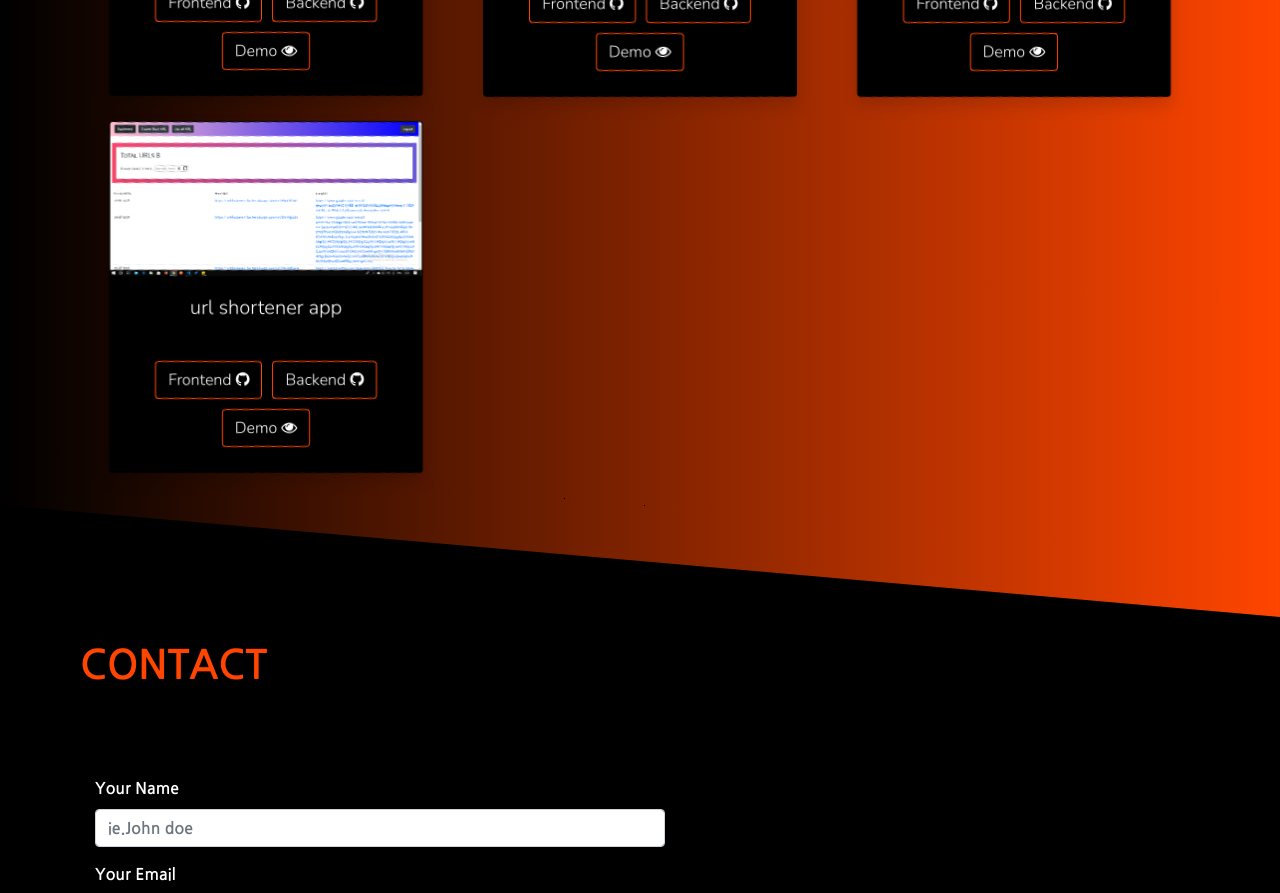
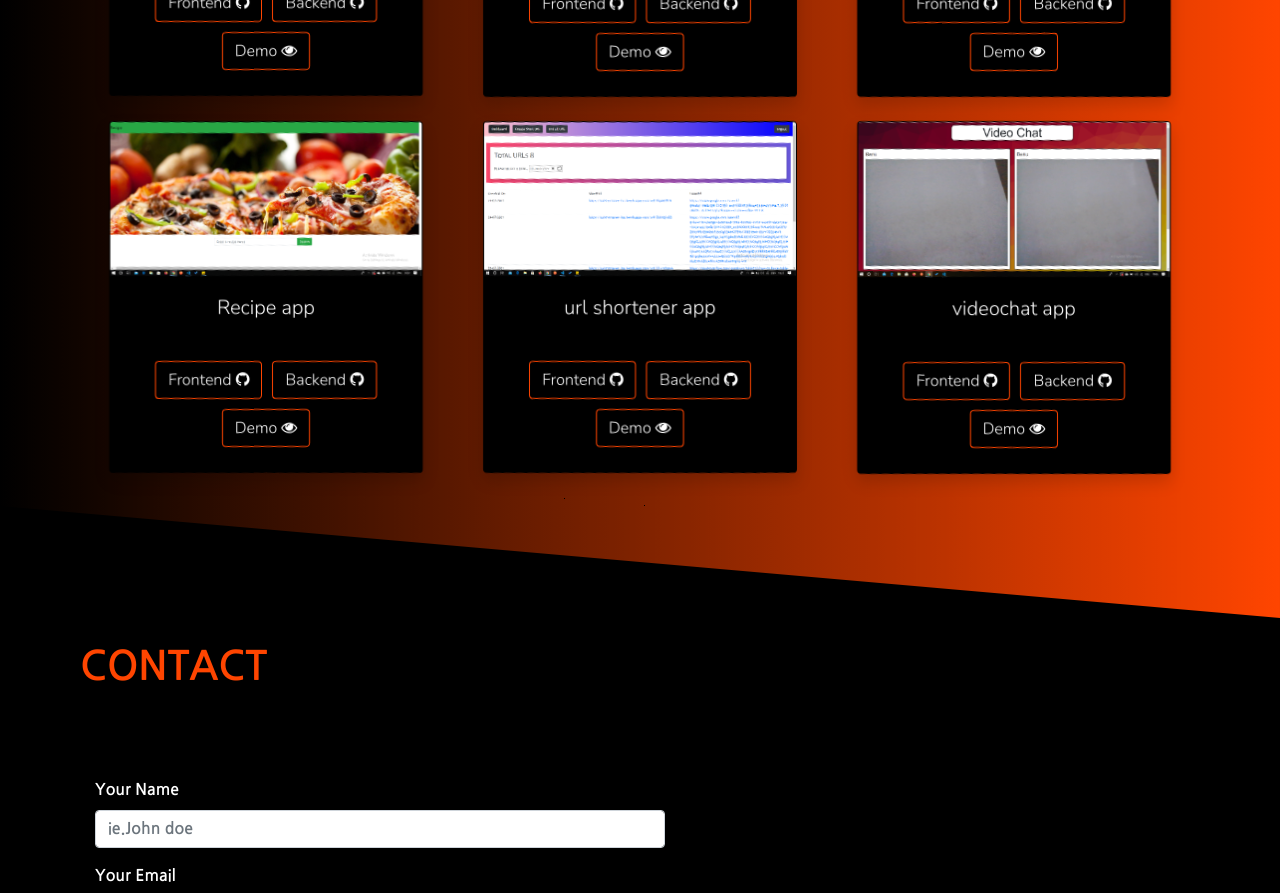
Before and after one commit to banupriyamohanraj/portfolioResume, a React (Create React App) app: page / in a window 1280 px wide. Shown: the part 4880-5773 px from the top of the page. Built offline with nearby package versions, Linux system fonts and the light colour scheme; a web font is replaced by a local one.

Commit message:
added projects

```diff
--- a/src/Components/Project/Project.js
+++ b/src/Components/Project/Project.js
@@ -3,8 +3,9 @@ import { Element } from "react-scroll";
 import React from "react";
 import Cloud from "../Image/cloud.png";
 import Ecomm from "../Image/E-comm.png";
-
+import Recipe from "../Image/receipe.png"
 import url from "../Image/urlshortener.png";
+import Videochat from "../Image/videochat.png"
 import invoice from "../Image/Invoicegenerator.png";
 
 function Project() {
@@ -33,13 +34,29 @@ function Project() {
       githublinkbe : "https://github.com/banupriyamohanraj/invoice-backend",
       path: "/invoice",
     },
+    {
+      url: "https://recipe-task-promise.netlify.app/",
+      title: "Recipe app",
+      img: Recipe,
+      githublinkfe: "https://github.com/banupriyamohanraj/recipe-task",
 
+      path: "/invoice",
+
+    },
     {
       url: "https://urlshortener-fe.netlify.app",
       title: "url shortener app",
       img: url,
       githublinkfe: "https://github.com/banupriyamohanraj/urlShortener-FE",
       githublinkbe: "https://github.com/banupriyamohanraj/urlShortener-BE",
+      path: "/url",
+    },
+    {
+      url: "https://web-videochat-app.netlify.app/",
+      title: "videochat app",
+      img: Videochat,
+      githublinkfe: "https://github.com/banupriyamohanraj/videochatapp-be",
+      githublinkbe: "https://github.com/banupriyamohanraj/videochatapp-be",
       path: "/url",
     },
 
```
Also changed, not shown: src/Components/Image/videochat.png (added).
